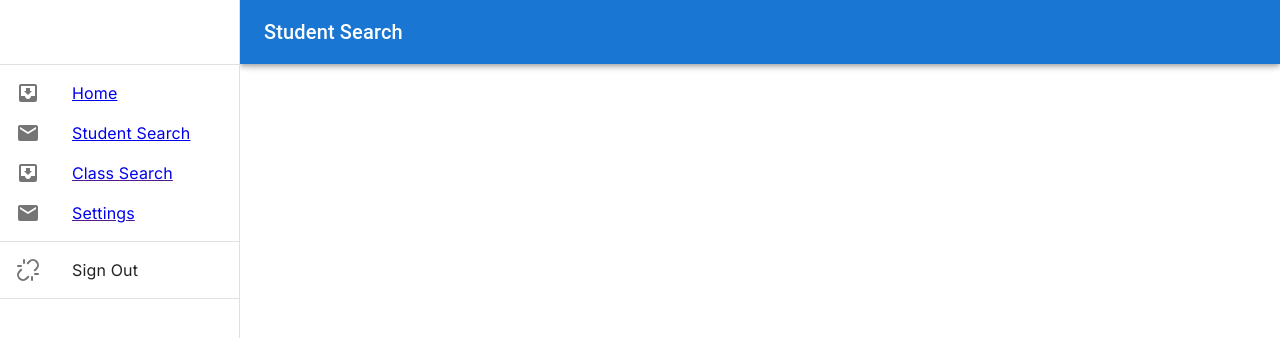
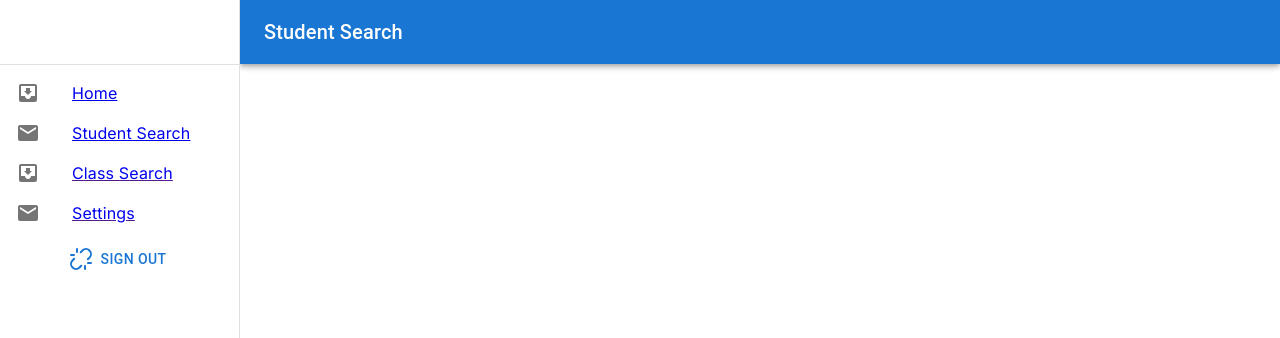
Before and after one commit to JoyZhang2023/Scholars-Saga, a Next.js app: page /counselor/student-search in a window 1280 px wide. Shown: the top 338 px of the page. Built offline with nearby package versions, Linux system fonts and the light colour scheme.

Commit message:
fix profile id type

```diff
--- a/app/api/auth/sign-up/route.ts
+++ b/app/api/auth/sign-up/route.ts
@@ -9,6 +9,8 @@ export async function POST(request: Request) {
     try {
         const {email, password, role, profile_id} = await request.json();
         // validate email and password, maybe zod
+
+        var user_id = Number(profile_id);
 
         const hashedpassword = await hash(password, 10);
 
@@ -23,7 +25,7 @@ export async function POST(request: Request) {
                 email: email,
                 password: hashedpassword,
                 role: role,
-                profile_id: profile_id,
+                profile_id: user_id,
             }
         })
 
--- a/app/auth/sign-in/form.tsx
+++ b/app/auth/sign-in/form.tsx
@@ -1,7 +1,7 @@
 'use client';
 
 import { signIn } from 'next-auth/react';
-import { redirect, useRouter } from 'next/navigation';
+import { useRouter } from 'next/navigation';
 import { FormEvent } from 'react';
 import { useSession } from 'next-auth/react';
 
@@ -19,6 +19,7 @@ export default function SignInForm() {
 
   const { data: session} = useSession();
   const router = useRouter();
+  console.log("sign in check session", session);
 
   if (session?.user?.role === 'Admin') {
     router.push('/admin/admin-dashboard');
--- a/app/auth/sign-up/form.tsx
+++ b/app/auth/sign-up/form.tsx
@@ -37,13 +37,13 @@ export default function SignUpForm() {
             </div>
             <div>
                 <select name="role">
-                    <option value="C">Counselor</option>
-                    <option value="S">Student</option>
+                    <option value="Counselor">Counselor</option>
+                    <option value="Student">Student</option>
                 </select>
             </div>
             <div>
                 <label>Enter user profile id</label>
-                <input type="text" name="profile_id"></input>
+                <input type="number" name="profile_id"></input>
             </div>
             <button className="display: table-row" type="submit">Sign Up</button>
         </form>
--- a/app/counselor/dashboard/page.tsx
+++ b/app/counselor/dashboard/page.tsx
@@ -24,7 +24,9 @@ export default async function Counselor() {
 }
 
 async function getCounselor() {
-    const {data: session } = useSession();
+    const {data: session } = useSession({
+        required: true
+    });
     const currentUser = await prisma.counselors.findFirst({
         where: { id: session?.user.profile_id}
     })
--- a/components/Navbar_counselor.tsx
+++ b/components/Navbar_counselor.tsx
@@ -18,6 +18,7 @@ import Toolbar from '@mui/material/Toolbar';
 import Typography from '@mui/material/Typography';
 import { UnlinkIcon } from 'lucide-react';
 import SignOut from './SignOut';
+import { Button } from '@mui/material';
 
 const drawerWidth = 240;
 
@@ -69,19 +70,6 @@ export default function NavbarCounselor({header}: { header: String}) {
           </ListItem>
         ))}
       </List>
-      <Box sx={{ flexGrow: 1 }} />
-                <Divider />
-                <List>
-                    <ListItem disablePadding>
-                        <ListItemButton>
-                            <ListItemIcon>
-                                <UnlinkIcon />
-                            </ListItemIcon>
-                            <SignOut />
-                        </ListItemButton>
-                    </ListItem>
-                </List>
-      <Divider />
     </div>
   );
 
@@ -140,6 +128,9 @@ export default function NavbarCounselor({header}: { header: String}) {
           open
         >
           {drawer}
+          <Button startIcon={<UnlinkIcon />}>
+            <SignOut />
+          </Button>
         </Drawer>
       </Box>
     </Box>
--- a/package.json
+++ b/package.json
@@ -27,7 +27,7 @@
     "graphql": "^16.9.0",
     "jsonwebtoken": "^9.0.2",
     "lucide-react": "^0.418.0",
-    "next": "^14.2.6",
+    "next": "^14.2.8",
     "next-auth": "^4.24.7",
     "node": "^22.6.0",
     "react": "^18",
```
Also changed, not shown: app/api/auth/sign-in/route.ts (deleted, +0 -12 lines), 1 other file (tests, documents, lock files or other folders).
